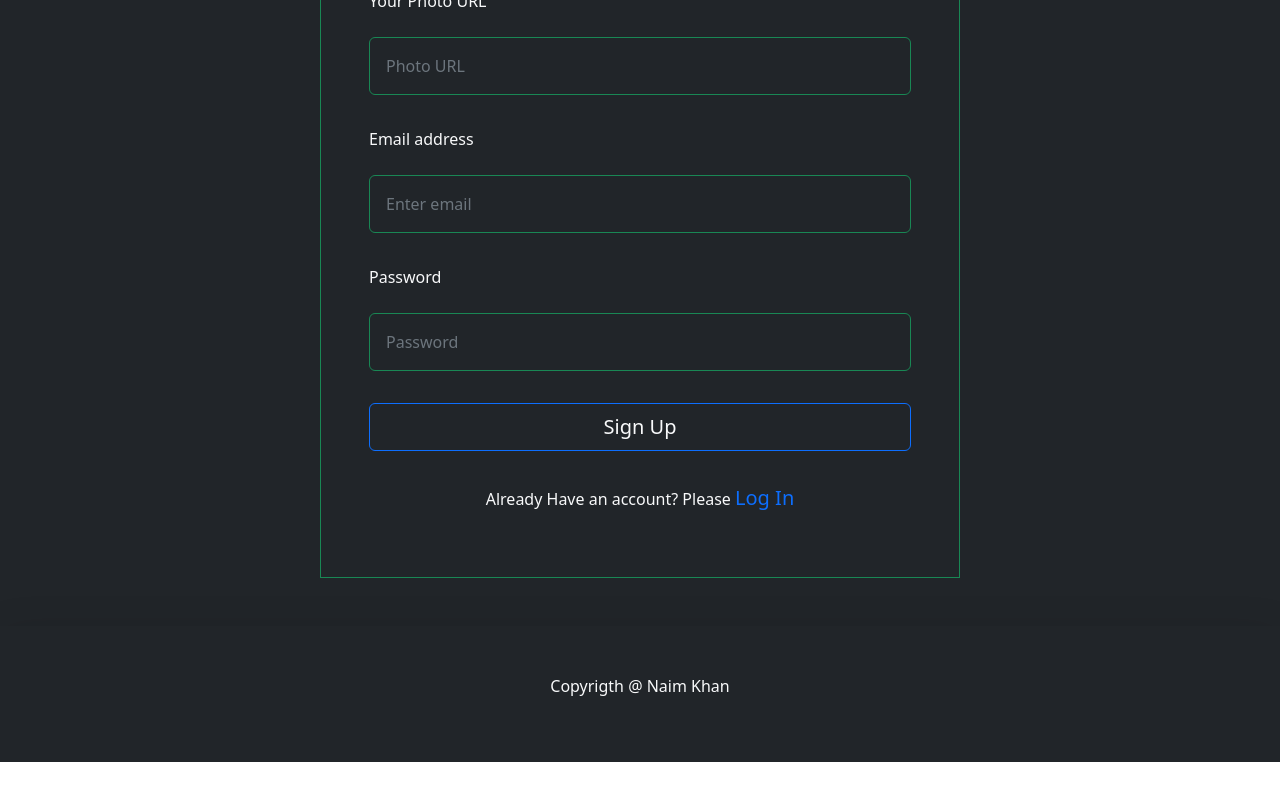
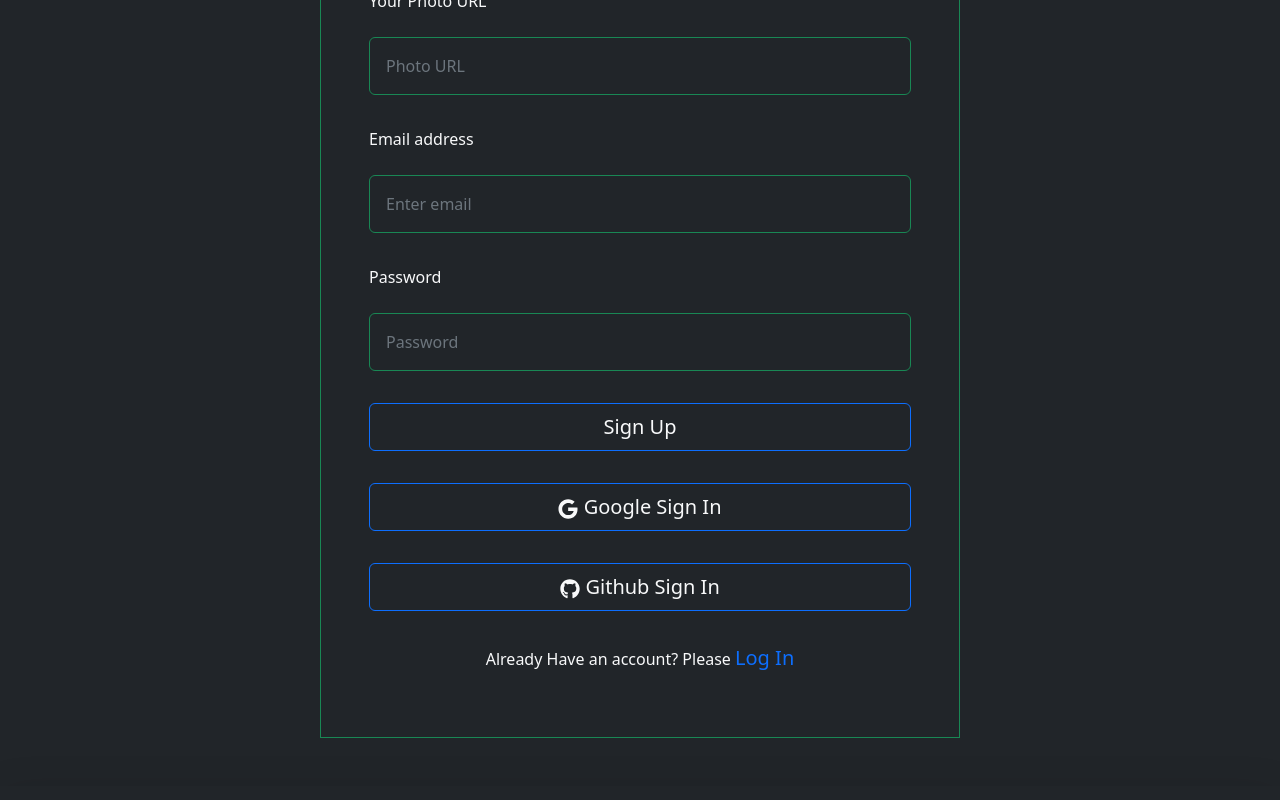
Before and after one commit to NAIMKHAN3/Nk-IT-Department-Online-Cources, a React (Create React App) app: page /signup in a window 1280 px wide. Shown: the part 400-1200 px from the top of the page. Before the commit the page ends 1162 px from the top, so only its background shows below. Built offline with nearby package versions, Linux system fonts and the light colour scheme; no server answers.

Commit message:
react to pdf download added

```diff
--- a/src/components/CardComponents/Signup/SignUp.js
+++ b/src/components/CardComponents/Signup/SignUp.js
@@ -2,13 +2,14 @@ import React from 'react';
 import { useState } from 'react';
 import { useContext } from 'react';
 import { Button, Form } from 'react-bootstrap';
+import { FaGithub, FaGoogle } from 'react-icons/fa';
 import { Link, useNavigate } from 'react-router-dom';
 import { AuthContext } from '../../../UserContext';
 
 const SignUp = () => {
     const [error, setError] = useState('');
     const Navigate = useNavigate();
-    const { signUp, updateNamePhoto } = useContext(AuthContext)
+    const { signUp, updateNamePhoto, githubSign, signInGoogle } = useContext(AuthContext)
     const handleSignUp = (e) => {
         e.preventDefault();
         const form = e.target;
@@ -35,6 +36,24 @@ const SignUp = () => {
             .then(() => { })
             .catch(e => console.log(e))
     }
+    const google = () => {
+        signInGoogle()
+            .then(result => {
+                console.log(result.user)
+                Navigate('/home')
+            })
+            .catch(error => console.log(error))
+
+    }
+    const github = () => {
+        githubSign()
+            .then(result => {
+                console.log(result.user)
+                Navigate('/home')
+            })
+            .catch(e => setError(e))
+
+    }
 
     return (
         <Form onSubmit={handleSignUp} className='text-light col-lg-6 col-sm-12 mx-auto my-5 border border-success h-100 p-5'>
@@ -60,6 +79,8 @@ const SignUp = () => {
             <Button className='w-100 mx-auto text-center text-light p-2 m-3 fs-5' variant="outline-primary" type="submit">
                 Sign Up
             </Button>
+            <Button onClick={google} className='w-100 mx-auto text-center fs-5 text-light p-2 m-3' variant="outline-primary"> <FaGoogle></FaGoogle>  Google Sign In</Button>
+            <Button onClick={github} className='w-100 mx-auto text-center fs-5 text-light p-2 m-3' variant="outline-primary" > <FaGithub />  Github Sign In</Button>
             <p className='text-center my-3'>Already Have an account? Please <Link className='text-decoration-none fs-5' to='/login'>Log In</Link></p>
         </Form>
     );
--- a/src/components/CardDetails/CardDetails.js
+++ b/src/components/CardDetails/CardDetails.js
@@ -1,17 +1,31 @@
 import React from 'react';
 import { Button, Card, Col, Container, Row } from 'react-bootstrap';
 import { useLoaderData } from 'react-router-dom';
-import { FaStar } from 'react-icons/fa';
+import { FaStar, FaDownload } from 'react-icons/fa';
+import Pdf from 'react-to-pdf';
 
+
+const ref = React.createRef();
 const CardDetails = () => {
     const course = useLoaderData()
     const { title, image, description, price, rating } = course;
+
     return (
+        <div>
+
             <Container>
                 <Row>
                     <Col>
+
                         <Card className='text-center bg-dark shadow-lg mt-4'>
+                            <Pdf targetRef={ref} filename={`${course.title}.pdf`}>
+                                {({ toPdf }) => (
+                                    <Button className='w-25 ms-auto text-light' variant="outline-primary" onClick={toPdf}><FaDownload></FaDownload> Download PDF</Button>
+                                )}
+                            </Pdf>
+                            <div ref={ref} className='bg-dark'>
                                 <Card.Title className='text-warning fs-1 my-3'>{title}</Card.Title>
+
                                 <Card.Img className='w-50 mx-auto' variant="top" src={image} />
                                 <Card.Body className='text-light'>
                                     <Card.Text>
@@ -23,14 +37,15 @@ const CardDetails = () => {
                                         <h4>Price: $ {price}</h4>
                                         <h4>Ratings: <FaStar className='text-warning'></FaStar><FaStar className='text-warning'></FaStar><FaStar className='text-warning'></FaStar>  {rating}</h4>
                                     </div>
-                            <Button className='w-50 p-3 m-3 fs-5 text-light' variant="outline-primary">Buy Now</Button>
-                            <Button className='w-50 p-3 m-3 fs-5 text-light' variant="outline-primary">Buy Now</Button>
                                 </Card.Body>
+                            </div>
+                            <Button className='w-50 p-3 mx-auto my-3 fs-5 text-light' variant="outline-primary">Enroll Now</Button>
                         </Card>
                     </Col>
                 </Row>
 
             </Container>
+        </div>
     );
 };
 
--- a/src/components/Home/Home.js
+++ b/src/components/Home/Home.js
@@ -4,7 +4,8 @@ import backend from './images/backend.png';
 import basic from './images/basic computer.jpg';
 import microsoft from './images/microsoft office.png';
 import frontend from './images/front-end-developer-skills.jpg';
-import ReactTooltip from 'react-tooltip';
+
+
 
 
 const Home = () => {
@@ -112,4 +113,6 @@ const Home = () => {
     );
 };
 
+
+
 export default Home;
--- a/src/components/Login/Login.js
+++ b/src/components/Login/Login.js
@@ -4,6 +4,7 @@ import { useContext } from 'react';
 import { Button, Form } from 'react-bootstrap';
 import { Link, useNavigate } from 'react-router-dom';
 import { AuthContext } from '../../UserContext';
+import { FaGoogle, FaGithub } from 'react-icons/fa';
 
 const Login = () => {
     const { logIn, signInGoogle, githubSign } = useContext(AuthContext);
@@ -27,13 +28,21 @@ const Login = () => {
     }
     const google = () => {
         signInGoogle()
-            .then(result => { console.log(result.user) })
+            .then(result => {
+                console.log(result.user)
+                Navigate('/home')
+            })
             .catch(error => console.log(error))
+
     }
     const github = () => {
         githubSign()
-            .then(result => { console.log(result.user) })
+            .then(result => {
+                console.log(result.user)
+                Navigate('/home')
+            })
             .catch(e => setError(e))
+
     }
 
 
@@ -55,9 +64,10 @@ const Login = () => {
             <Button className='w-100 mx-auto text-center fs-5 text-light p-2 m-3' variant="outline-primary" type="submit">
                 Log In
             </Button>
+
+            <Button onClick={google} className='w-100 mx-auto text-center fs-5 text-light p-2 m-3' variant="outline-primary"> <FaGoogle></FaGoogle>  Google Sign In</Button>
+            <Button onClick={github} className='w-100 mx-auto text-center fs-5 text-light p-2 m-3' variant="outline-primary" > <FaGithub />  Github Sign In</Button>
             <p className='text-center my-3'>New User? Please <Link className='text-decoration-none fs-5' to='/signup'>Sign Up</Link></p>
-            <Button onClick={google} className='w-100 mx-auto text-center fs-5 text-light p-2 m-3' variant="outline-primary" >Google Sign In</Button>
-            <Button onClick={github} className='w-100 mx-auto text-center fs-5 text-light p-2 m-3' variant="outline-primary" >Github Sign In</Button>
         </Form>
     );
 };
```
Also changed, not shown: ReactT0Pdf.js (renamed from src/components/React-to-pdf/ReactToPdf.js, +2 -12 lines). Lines whose indentation alone changed are shown as unchanged.
